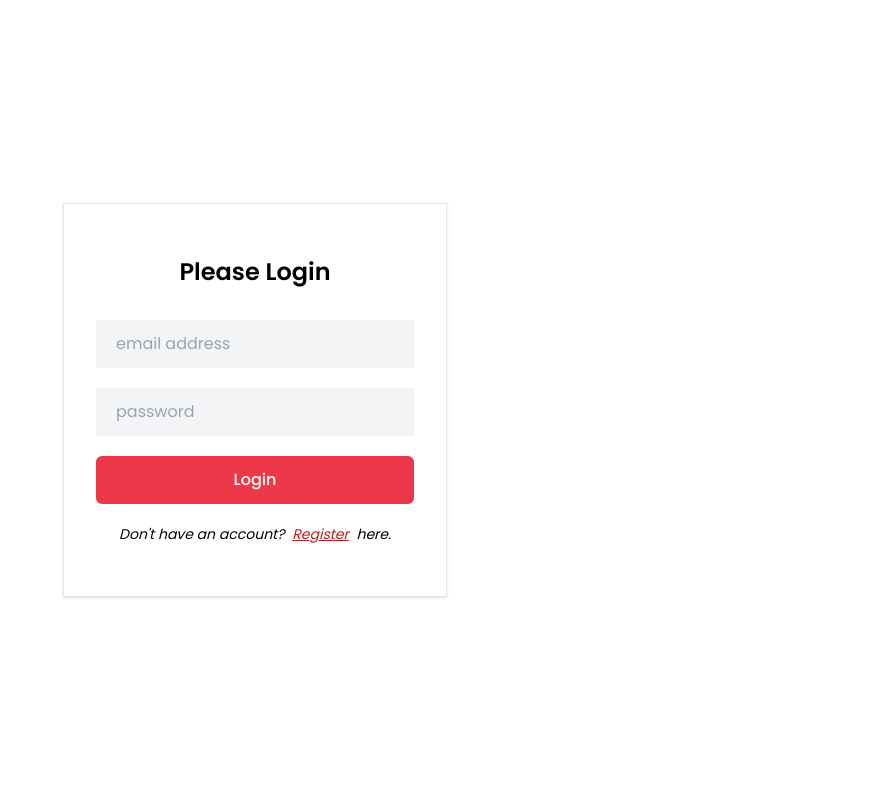
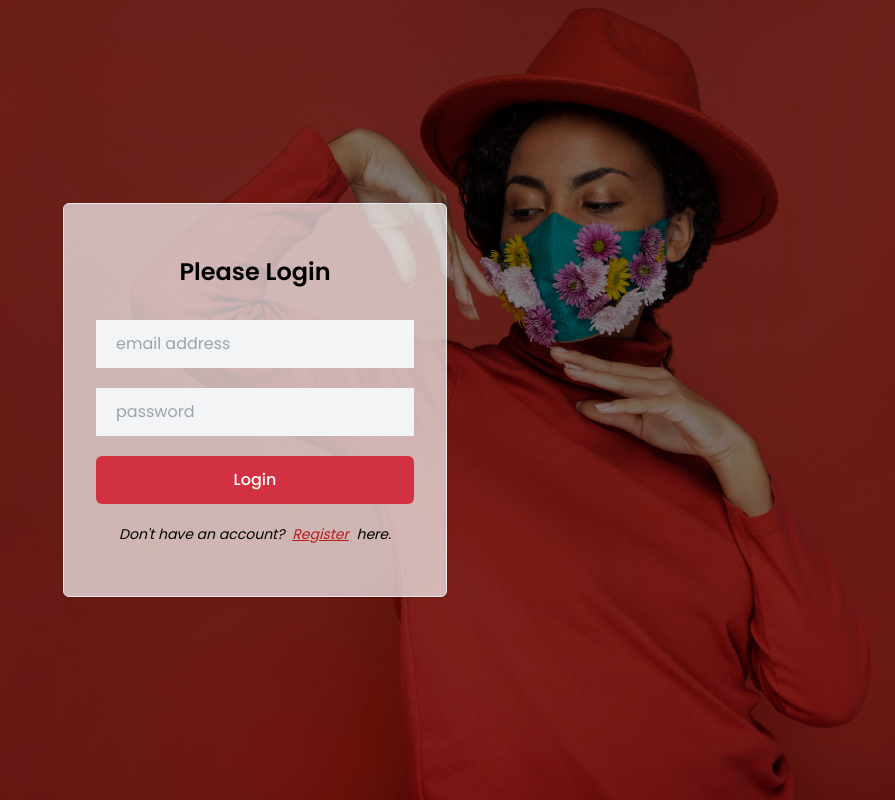
Before and after one commit to ManushiChamika/E-Commerce-MERN-project, a React (Vite) app in the folder frontend/: page /login in a window 1280 px wide. Shown: the whole page, without its empty margins (385-1280 px from the left). Built offline with nearby package versions, Linux system fonts and the light colour scheme.

Commit message:
login updated

```diff
--- a/frontend/src/components/Login.jsx
+++ b/frontend/src/components/Login.jsx
@@ -1,25 +1,39 @@
 import React, { useState } from 'react'
 import { Link } from 'react-router-dom'
+import login from '../assets/login-3.jpg'
 
 const Login = () => {
+    const [message, setMessage] = useState('');
+    const [email, setEmail] = useState('');
+    const [password, setPassword] = useState('');
 
-    const[message, setMessage ] = useState('');
-    const[email, setEmail] = useState('');
-    const[password, setPassword] = useState('');
     const handleLogin = async (e) => {
         e.preventDefault();
         const data = {
             email,
-            password
-        }
-    }
-
+            password,
+        };
+    };
 
     return (
-    <section className='h-screen flex items-center justify-center'>
-        <div className='max-w-sm border shadow bg-white mx-auto p-8'>
-            <h2 className='text-2xl font-semibold pt-5 text-center'>Please Login</h2>
-            <form onSubmit={handleLogin} className='space-y-5 max-w-sm mx-auto pt-8'>
+        <div
+            className="h-screen flex items-center justify-center"
+            style={{
+                backgroundImage: `url(${login})`,
+                backgroundSize: 'cover',
+                backgroundPosition: 'center',
+                backgroundRepeat: 'no-repeat',
+            }}
+        >
+            <div className="absolute inset-0 bg-black opacity-50"></div>
+            <section
+                className="relative z-10 max-w-sm border shadow bg-white bg-opacity-80 mx-auto p-8 rounded-md"
+                style={{
+                    backgroundColor: 'rgba(255, 255, 255, 0.68)', // This makes the background translucent
+                }}
+            >
+                <h2 className="text-2xl font-semibold pt-5 text-center">Please Login</h2>
+                <form onSubmit={handleLogin} className="space-y-5 max-w-sm mx-auto pt-8">
                     <input
                         type="email"
                         name="email"
@@ -41,19 +55,28 @@ const Login = () => {
                         className="w-full bg-gray-100 focus:outline-none px-5 py-3"
                     />
 
-                {
-                    message && <p className='text-red-500'>{message}</p>
-                }
+                    {message && <p className="text-red-500">{message}</p>}
 
-                <button type='submit' className='w-full mt-5 bg-primary text-white hover:bg-indigo-500 font-medium py-3 rounded-md'>Login</button>
+                    <button
+                        type="submit"
+                        className="w-full mt-5 bg-primary-dark text-white hover:bg-red-900 font-medium py-3 rounded-md"
+                    >
+                        Login
+                    </button>
                 </form>
 
                 <div>
-                <p className='my-5 italic text-sm text-center'>Don't have an account? <Link to="/register" className='text-red-700 px-1 underline'>Register</Link> here.</p>
-            </div>
+                    <p className="my-5 italic text-sm text-center">
+                        Don't have an account?{' '}
+                        <Link to="/register" className="text-red-700 px-1 underline">
+                            Register
+                        </Link>{' '}
+                        here.
+                    </p>
                 </div>
             </section>
-  )
-}
+        </div>
+    );
+};
 
-export default Login
+export default Login;
```
Also changed, not shown: frontend/src/assets/login-3.jpg (added). Lines whose indentation alone changed are shown as unchanged.
